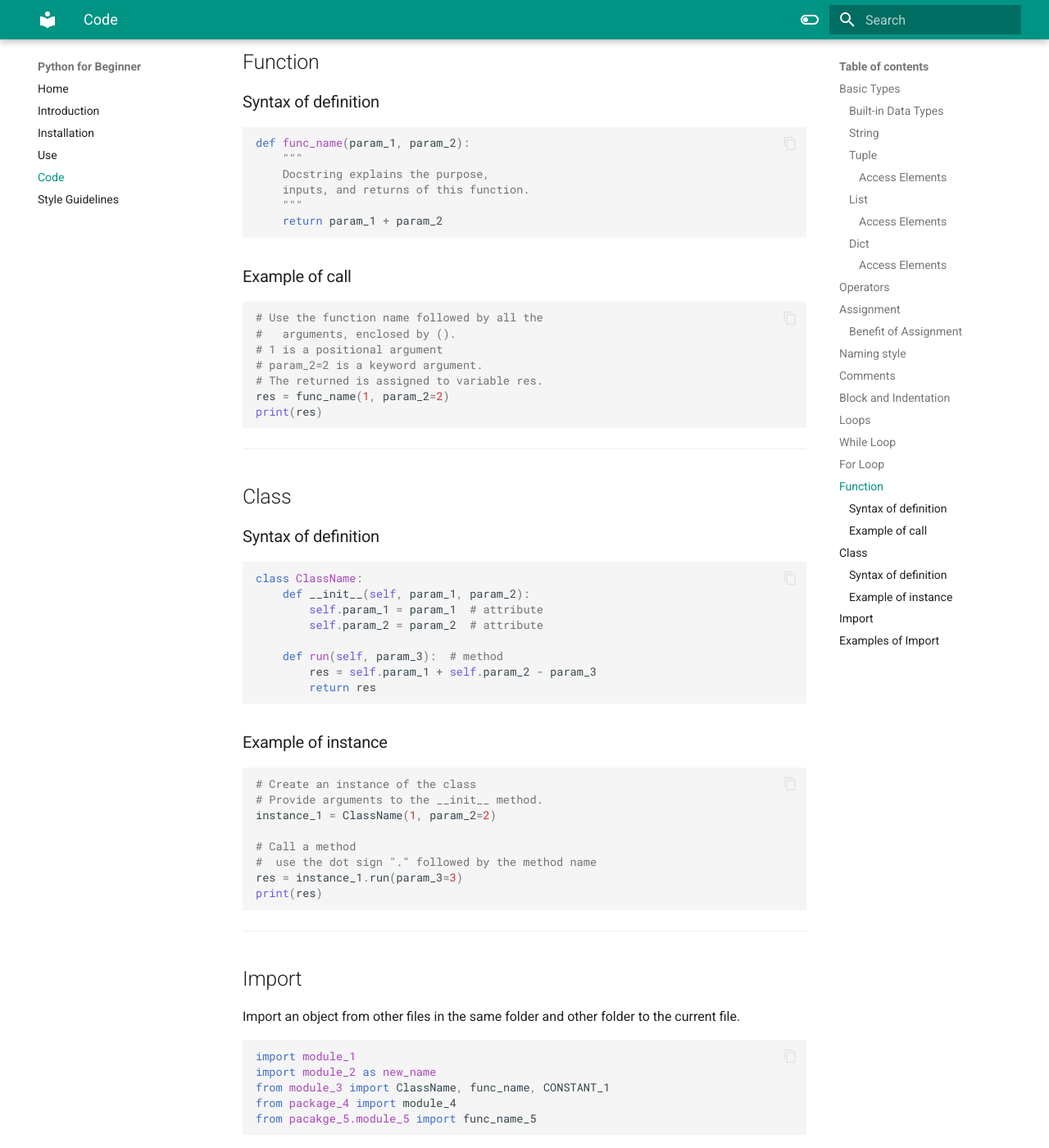
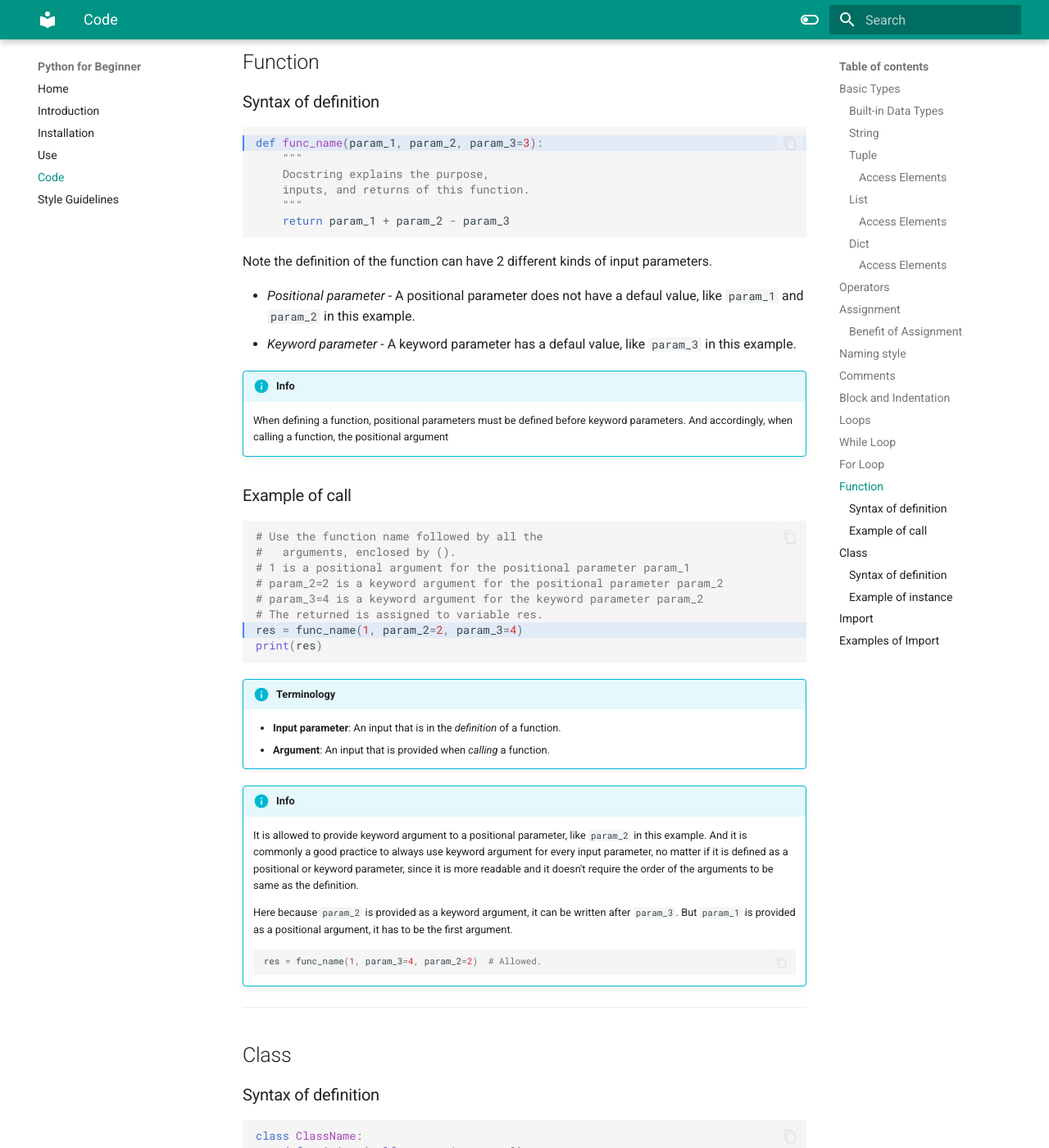
Before and after one commit to leiwu84/python-for-beginner, an MkDocs documentation site: the page built from docs/code.md, in a window 1280 px wide and 1400 px high, scrolled down 4994 px. Shown: the whole window at 82% size. Built offline with MkDocs 1.6.1 and Material for MkDocs 9.7.7, drawn with Linux system fonts in a browser that asks for light colours.

Commit message:
Added positional and keyword parameters in fucntion.

````diff
--- a/docs/code.md
+++ b/docs/code.md
@@ -192,25 +192,47 @@ for count in [1, 2, 3, 4]:
 
 
 ### Syntax of definition
-```py
-def func_name(param_1, param_2):
+```py hl_lines="1"
+def func_name(param_1, param_2, param_3=3):
     """
     Docstring explains the purpose,
     inputs, and returns of this function.
     """
-    return param_1 + param_2
+    return param_1 + param_2 - param_3
 ```
 
+Note the definition of the function can have 2 different kinds of input parameters.
+
+- _Positional parameter_ - A positional parameter does not have a defaul value, like `param_1` and `param_2` in this example.
+- _Keyword parameter_ - A keyword parameter has a defaul value, like `param_3` in this example.
+
+!!! info
+    When defining a function, positional parameters must be defined before keyword parameters. And accordingly, when calling a function, the positional argument
+
 ### Example of call
-```py
+```py hl_lines="7"
 # Use the function name followed by all the
 #   arguments, enclosed by ().
-# 1 is a positional argument
-# param_2=2 is a keyword argument.
+# 1 is a positional argument for the positional parameter param_1
+# param_2=2 is a keyword argument for the positional parameter param_2
+# param_3=4 is a keyword argument for the keyword parameter param_2
 # The returned is assigned to variable res.
-res = func_name(1, param_2=2)
+res = func_name(1, param_2=2, param_3=4)
 print(res)
 ```
+
+!!! info "Terminology"
+    - **Input parameter**: An input that is in the _definition_ of a function.
+    - **Argument**: An input that is provided when _calling_ a function.
+
+!!! info
+    It is allowed to provide keyword argument to a positional parameter, like `param_2` in this example. And it is commonly a good practice to always use keyword argument for every input parameter, no matter if it is defined as a positional or keyword parameter, since it is more readable and it doesn't require the order of the arguments to be same as the definition.
+
+    Here because `param_2` is provided as a keyword argument, it can be written after `param_3`. But `param_1` is provided as a positional argument, it has to be the first argument.
+
+    ```py
+    res = func_name(1, param_3=4, param_2=2)  # Allowed.
+    ```
 
 ---
 ## Class
````
